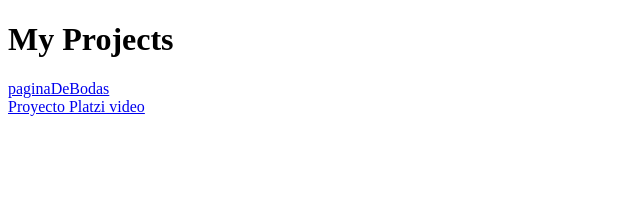
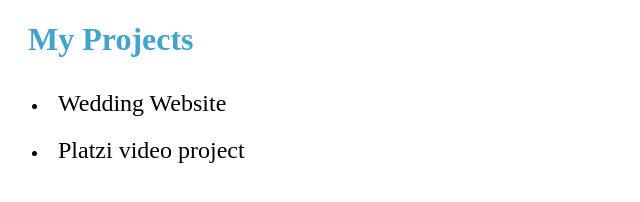
Before and after one commit to odetteZV/odettezv.github.io, a plain HTML site: page index.html in a window 1280 px wide. Shown: the whole page, without its empty margins (0-640 px from the left). Drawn offline with Linux system fonts and the light colour scheme.

Commit message:
home page a href changes and footer changes in platzi video footer

```diff
--- a/index.html
+++ b/index.html
@@ -6,16 +6,28 @@
     <meta name="viewport" content="width=device-width, initial-scale=1.0">
     <title>My Projects</title>
     <style>
+        h1{
+            margin-left: 20px;
+            color: #42a3cd;
+        }
         a{
             display: block;
+            text-decoration: none;
+            color: black;
+            font-size: 1.5rem;
+            padding: 10px;
+        }
+        a:hover{
+            color:#4be1fa;
         }
     </style>
 </head>
 <body>
     <h1>My Projects</h1>
-    <a href="./paginaDeBodas/index.html">paginaDeBodas</a>
-    <a href="./platziVideo/index.html">Proyecto Platzi video</a>
-
+    <ul>
+        <li><a href="./paginaDeBodas/index.html">Wedding Website</a></li>
+        <li><a href="./platziVideo/index.html">Platzi video project</a> </li>
+    </ul>
 
 </body>
 </html>
--- a/platziVideo/css/home.css
+++ b/platziVideo/css/home.css
@@ -250,3 +250,8 @@
 .footer a:hover {
     text-decoration: underline;
 }
+.footer__p{
+    font-size: 0.7rem;
+    margin-top: 70px;
+    margin-left: 200px;
+}
```
Also changed, not shown: platziVideo/index.html (+4 -0 lines).
